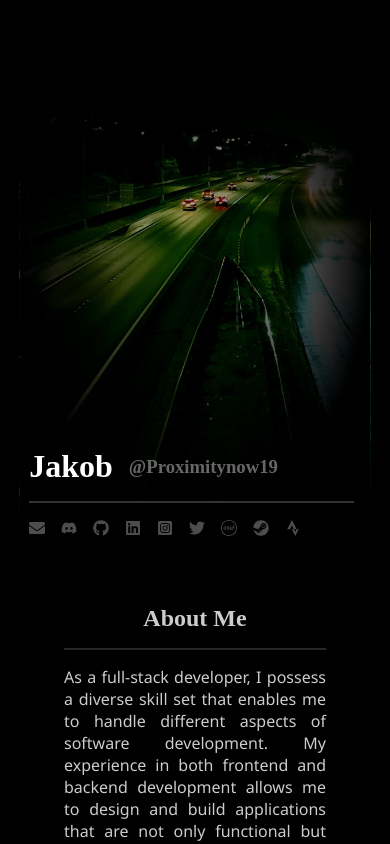
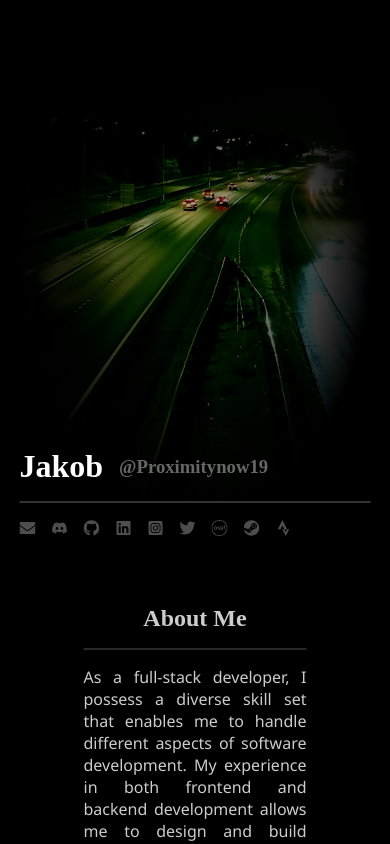
Before and after one commit to Proximitynow19/rumia.moe, a Next.js app in the folder ui/: page / in a window 390 px wide. Shown: the top 844 px of the page. Built offline with nearby package versions, Linux system fonts and the light colour scheme; no server answers; a web font is replaced by a local one.

Commit message:
looks like you can do it without media queries

```diff
--- a/ui/src/styles/Home.module.css
+++ b/ui/src/styles/Home.module.css
@@ -1,6 +1,5 @@
 .main {
-  width: 100vw;
-  max-width: 800px;
+  width: min(800px, 90vw);
 
   position: absolute;
   left: 50%;
@@ -52,35 +51,3 @@
 .socialList > *:not(:last-child) {
   margin-right: 16px;
 }
-
-@media only screen and (min-width: 800px) and (max-width: 825px) {
-  .header {
-    max-width: 750px;
-    position: relative;
-    left: 4%;
-  }
-}
-
-@media only screen and (min-width:321px) and (max-width:768px) {
-  .header {
-    max-width: 600px;
-    position: relative;
-    left: 5%;
-  }
-}
-
-@media only screen and (min-width:410px) and (max-width:500px) {
-  .header {
-    max-width: 375px;
-    position: relative;
-    left: 5.5%
-  }
-}
-
-@media only screen and (max-width:400px) {
-  .header {
-    max-width: 325px;
-    position: relative;
-    left: 7.5%
-  }
-}
```
